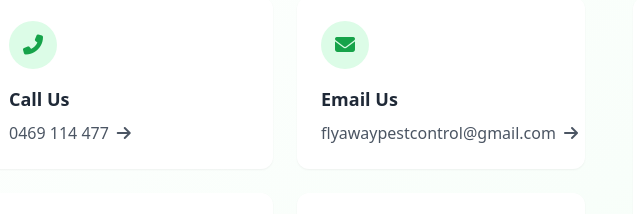
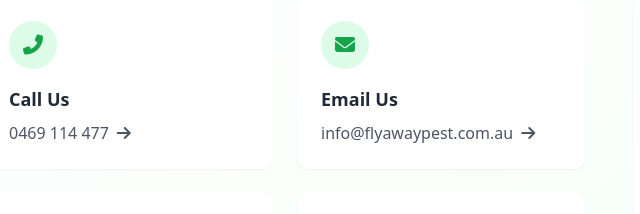
Before and after one commit to Binod69/pest-control, a plain HTML site: page index.html in a window 1280 px wide. Shown: the part 5820-6034 px from the top of the page, 31-671 px from the left. Drawn offline with nearby package versions, Linux system fonts and the light colour scheme.

Commit message:
fixed email

```diff
--- a/index.html
+++ b/index.html
@@ -1758,7 +1758,7 @@
                   href="mailto:flyawaypestcontrol@gmail.com"
                   class="text-gray-600 hover:text-green-600 transition-colors duration-300 flex items-center group"
                 >
-                  <span>flyawaypestcontrol@gmail.com</span>
+                  <span>info@flyawaypest.com.au</span>
                   <i
                     class="fas fa-arrow-right ml-2 transform group-hover:translate-x-1 transition-transform duration-300"
                   ></i>
```
